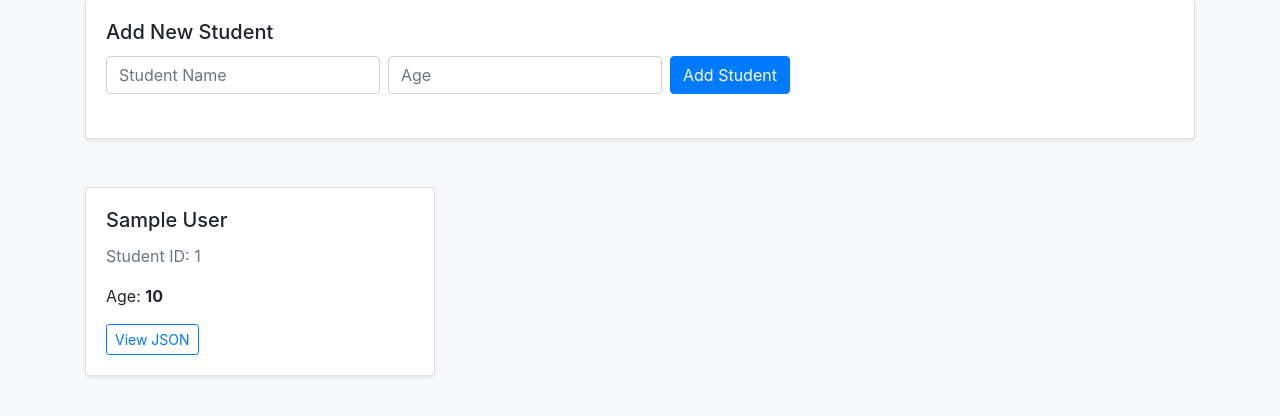
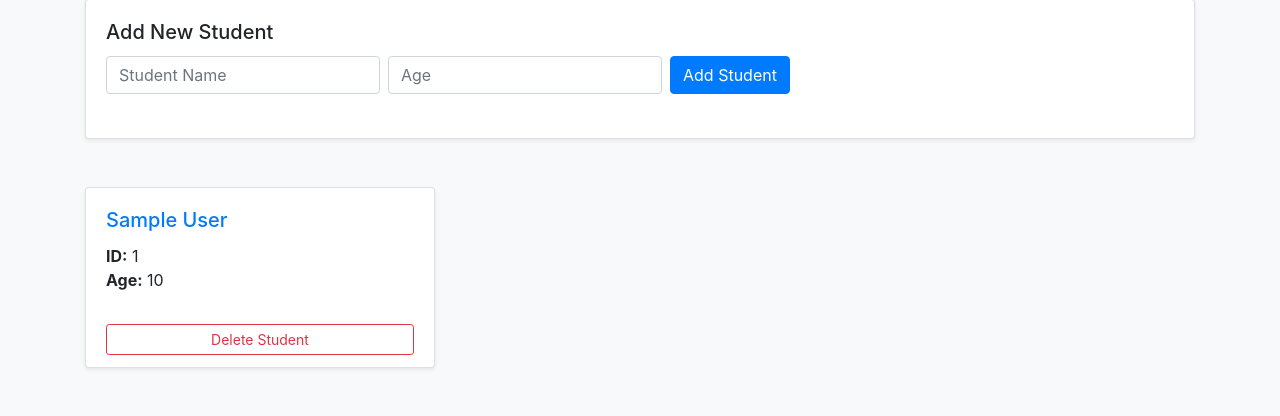
Before and after one commit to Svitlana937/student-manager-project, a Flask app: page / in a window 1280 px wide. Shown: the part 121-537 px from the top of the page. Run offline with Flask 3, Linux system fonts and the light colour scheme; tables that the repository leaves empty or names only in its code hold one stand-in row (values such as "Sample post").

Commit message:
fixed: add, create functionality now works

```diff
--- a/app.py
+++ b/app.py
@@ -1,11 +1,11 @@
-from flask import Flask, render_template, request, url_for
+from flask import Flask, render_template, request, url_for, redirect
 import studentDAO
 from flask import jsonify
+import studentDAO
 
 app = Flask(__name__)
 
 @app.route("/")
-@app.route("/index")
 def index():
     students = studentDAO.get_all_students()
     return render_template("index.html", students=students)
@@ -14,24 +14,32 @@ def get_student(student_id):
     student = studentDAO.get_student_by_id(student_id)
     return render_template("student.html", student=student)
 
-@app.route("/student/<int:student_id>", methods=["GET"])
+
+@app.route("/student/<int:student_id>")
 def get_student_id(student_id):
     student = studentDAO.get_student_by_id(student_id)
     if student:
-        return jsonify(student)
+        return render_template("student.html", student=student)
     else:
-        return jsonify({"error": "Student not found"}), 404
+        return render_template("student_not_found.html")
+
 
 @app.route("/add_student", methods=["POST"])
 def add_student():
     name = request.form.get("name")
     age = request.form.get("age")
+
     if name and age:
-        studentDAO.create((name, age))
-        return redirect(url_for("index"))
-    else:
-        return jsonify({"error": "Name and age are required"}), 400
+        studentDAO.add_student(name, age)
+        return redirect("/")
 
+    return "Name and age are required"
+
+
+@app.route("/delete_student/<int:student_id>")
+def delete_student(student_id):
+    studentDAO.delete_student(student_id)
+    return redirect("/")
 
 
 if __name__ == "__main__":
--- a/templates/index.html
+++ b/templates/index.html
@@ -21,20 +21,27 @@
             </div>
         </div>
 
-        <div class="row">
-            {% for student in students %}
-            <div class="col-md-4 mb-4">
-                <div class="card shadow-sm student-card">
-                    <div class="card-body">
-                        <h5 class="card-title">{{ student.name }}</h5>
-                        <p class="card-text text-muted">Student ID: {{ student.id }}</p>
-                        <p class="card-text">Age: <strong>{{ student.age }}</strong></p>
-                        <a href="/api/students/{{ student.id }}" class="btn btn-outline-primary btn-sm">View JSON</a>
-                    </div>
-                </div>
+    <div class="row">
+    {% for student in students %} <div class="col-md-4 mb-4">
+        <div class="card h-100 shadow-sm">
+            <div class="card-body">
+                <h5 class="card-title text-primary">{{ student.name }}</h5>
+                <p class="card-text">
+                    <strong>ID:</strong> {{ student.id }} <br>
+                    <strong>Age:</strong> {{ student.age }}
+                </p>
             </div>
-            {% endfor %}
+            <div class="card-footer bg-transparent border-top-0">
+                <a href="{{ url_for('delete_student', student_id=student.id) }}"
+                   class="btn btn-outline-danger btn-sm w-100">Delete Student</a>
+            </div>
         </div>
+    </div>
+    {% endfor %} </div>
+
+{% if not students %}
+    <p class="text-center text-muted w-100">Empty list. Add the first student!</p>
+{% endif %}
         {% if not students %}
     <p class="text-center text-muted">Empty list. Add the first student!</p>
 {% endif %}
```
